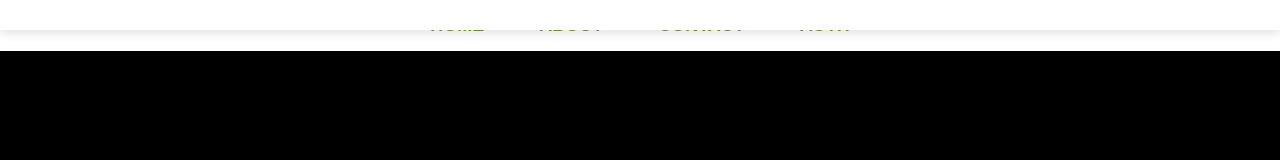
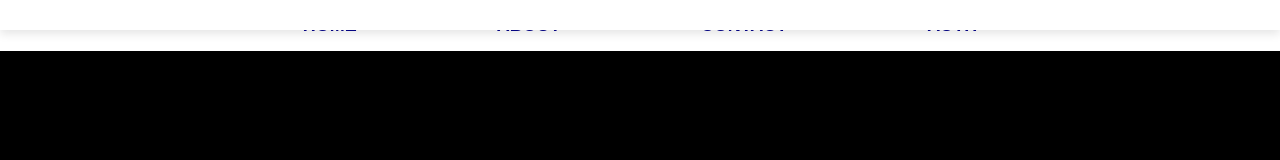
Before and after one commit to Eshhaa11/React-lesson1, a React (Create React App) app: page /about in a window 1280 px wide. Shown: the top 160 px of the page. Built offline with nearby package versions, Linux system fonts and the light colour scheme.

Commit message:
style: Update HeaderComponent spacing and color for improved aesthetics

```diff
--- a/src/Components/HeaderComponent.css
+++ b/src/Components/HeaderComponent.css
@@ -1,7 +1,7 @@
 header {
     display: flex;
     justify-content: center;
-    gap: 15px;
+    gap: 100px;
     background-color: white;
     width: 100%;
     position: fixed;
@@ -17,7 +17,7 @@ header {
     position: relative;
     text-transform: uppercase;
     text-decoration: none;
-    color: rgb(90, 165, 41);
+    color: rgb(5, 5, 140);
     font-family: sans-serif;
     font-size: 18px;
     font-weight: 600;
@@ -34,7 +34,7 @@ header {
     width: 100%;
     height: 100%;
     border-top: 2px solid black;
-    border-bottom: 2px solid rgb(0, 102, 165);
+    border-bottom: 2px solid black;
     transform: scaleY(2);
     opacity: 0;
     transition: 0.3s;
```
